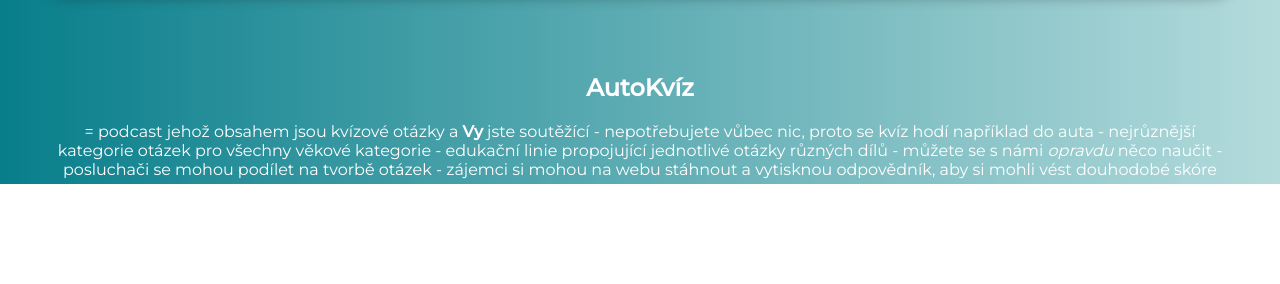
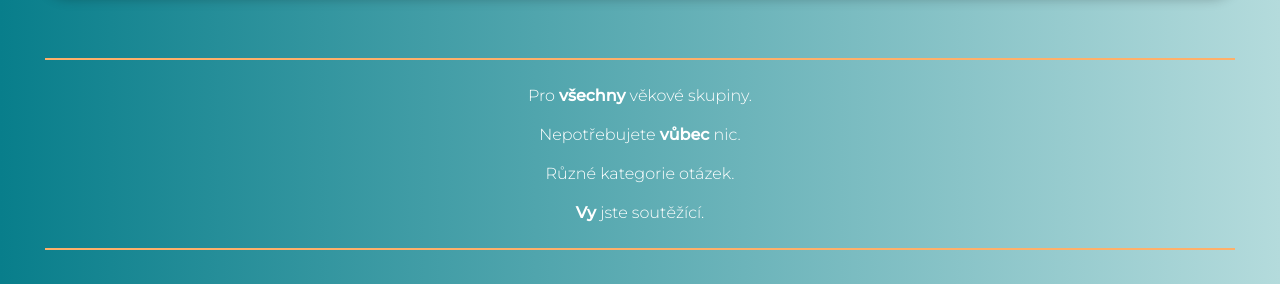
Before and after one commit to krobina/AutoKviz, an Eleventy site: page o_autokvizu.html in a window 1280 px wide. Shown: the part 624-908 px from the top of the page. Before the commit the page ends 808 px from the top, so only its background shows below. Built offline with nearby package versions, Linux system fonts and the light colour scheme; Eleventy itself is replaced by a stand-in of ours; files that its build step writes are made by us from their sources.

Commit message:
o autokvizu

```diff
--- a/o_autokvizu.html
+++ b/o_autokvizu.html
@@ -20,12 +20,18 @@ layout: AutoKviz.njk
 </div>
 
 <div class="o_autokvizu">
-        <h2>AutoKvíz</h2>
-        = podcast jehož obsahem jsou kvízové otázky a <b>Vy</b> jste soutěžící
-        - nepotřebujete vůbec nic, proto se kvíz hodí například do auta
-        - nejrůznější kategorie otázek pro všechny věkové kategorie
-        - edukační linie propojující jednotlivé otázky různých dílů
-        - můžete se s námi <i>opravdu</i> něco naučit
-        - posluchači se mohou podílet na tvorbě otázek
-        - zájemci si mohou na webu stáhnout a vytisknou odpovědník, aby si mohli vést douhodobé skóre
+    <h2 class="headline headline--section"> </h2>
+    <ul class="list">
+    <li class="list__item">Pro <b>všechny</b> věkové skupiny.</li>
+    <li class="list__item">Nepotřebujete <b>vůbec</b> nic.</li>
+    <li class="list__item">Různé kategorie otázek.</li>
+
+    <li class="list__item"><b>Vy</b> jste soutěžící.</li>
+    </ul>
+    <h2 class="headline headline--section"> </h2>
+    <img src="/images/logo big transparent.png" alt="Logo autokvízu" class="image__logo">
 </div>
+
+<footer>
+    <p class="footer__text">Q-IZI, Andrea Krobauerová 2022</p>
+</footer>
```
Lines whose indentation alone changed are shown as unchanged.
